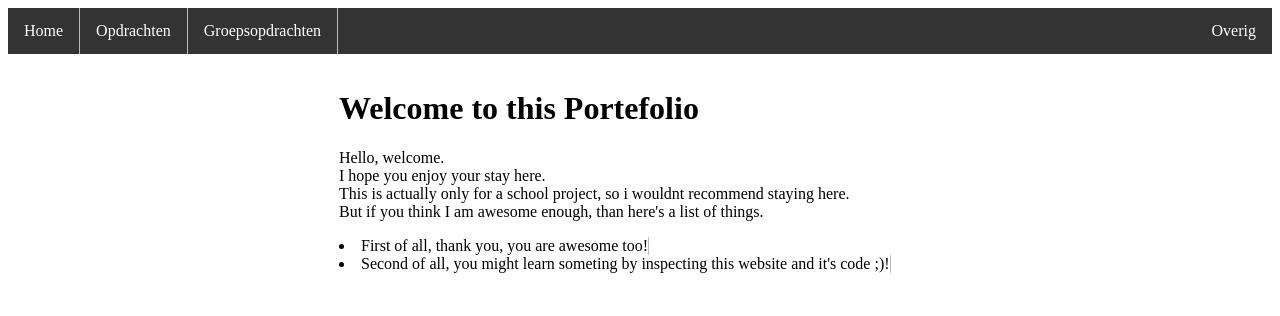
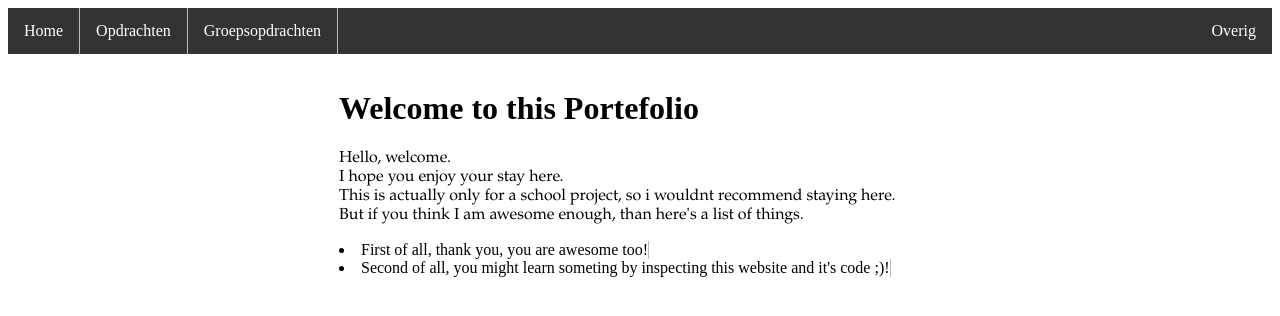
Before and after one commit to MyNameDoesNotFit/portefolio, a PHP site: page / in a window 1280 px wide. Shown: the top 316 px of the page. Run offline with PHP 8.4, Linux system fonts and the light colour scheme.

Commit message:
lettertype test

```diff
--- a/style.css
+++ b/style.css
@@ -6,7 +6,7 @@
 }
 
 p {
-    font-family: "Monotype Italian Old Style", serif;
+    font-family: "Garamond", serif;
 }
 
 .col-1 {width: 8.33%;}
```
